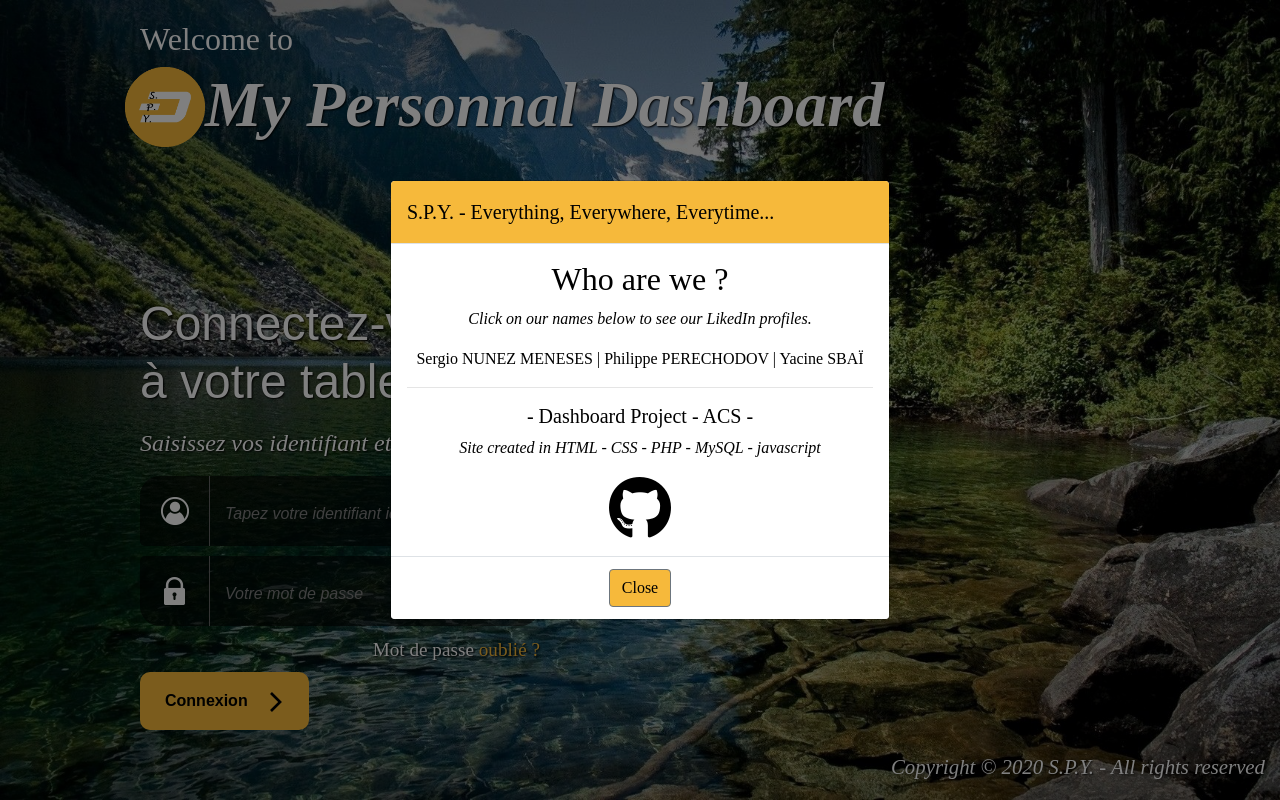
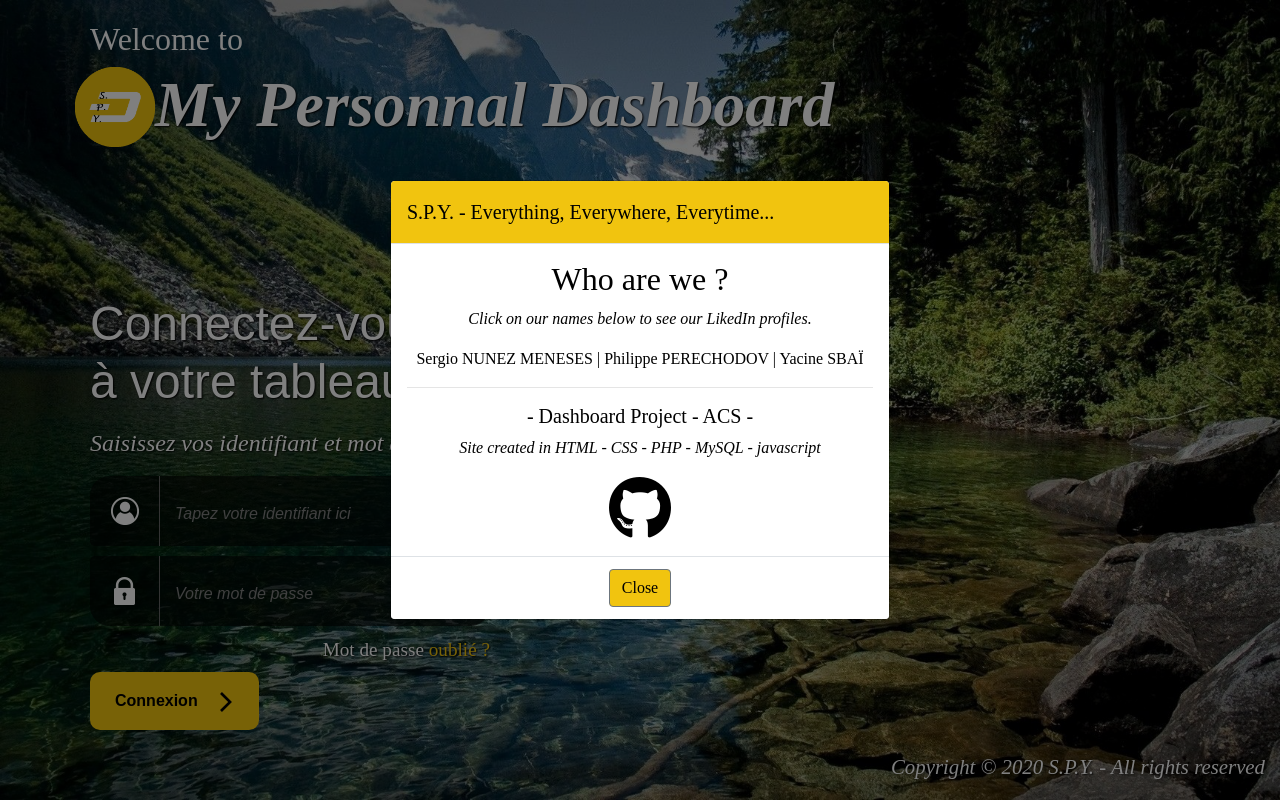
Before and after one commit to sergio-nunez-meneses/purchase-management-dashboard, a PHP site: page / in a window 1280 px wide, after a click on "S.P.Y.". Run offline with PHP 8.4, Linux system fonts and the light colour scheme; some libraries are stand-ins or nearby versions.

Commit message:
CSS et évolution (problème avec le modal recupId)

```diff
--- a/classes/controllers/UsersController.php
+++ b/classes/controllers/UsersController.php
@@ -54,20 +54,28 @@ class UsersController
 
   public static function check_mail_recup_id()
   {
+      require('../classes/models/RecupIdModel.php');
+
+
       $check_mail = (new RecupIdModel())->test_User_Mail(htmlspecialchars($_POST['mailRecupId']));
+
+      // $check_mail['email'] = 'p.perechodov@codeur.online';
+
+
       if (isset($check_mail['email'])) {
           // Les variables
           $to = htmlspecialchars($_POST['mailRecupId']);
           $subject = 'My Personnal Dashboard - Mes identifiant et mot de passe';
-          $message = 'Login : ' . $check_mail['login'] . ' // Mot de passe : ' . $check_mail['pwd'];
+          // $message = 'Login : ' . $check_mail['login'] . ' // Mot de passe : ' . $check_mail['pwd'];
           $headers = 'From: My Personnal Dashboard';
           // Envoi de l'email
           // mail($to, $subject, $message, $headers); // A CONFIGURER !
+          $_POST['infoMail'] = '<div class="alert alert-success" role="alert">
+  Un e-mail a été envoyé à l\'adresse <br>"' . $_POST['mailRecupId'] . '"<br> avec vos identifiants et mot de passe.<br>Vous le recevrez dans quelques intants.</div>';
       }
       else {
-          $infoMail = "Adresse email inconnue ou erronée.";
+          $_POST['infoMail'] = '<div class="alert alert-danger" role="alert">L\'adresse e-mail <br>"' . $_POST['mailRecupId'] . '"<br> est inconnue ou erronée.<br>Voulez-vous <a href="">créer un compte</a> ?</div>';
       }
-
   }
 
 }
--- a/classes/database/Database.php
+++ b/classes/database/Database.php
@@ -1,5 +1,6 @@
 <?php
 require('tools/sql.php');
+// require('../tools/sql.php');
 
 class Database
 {
--- a/classes/models/RecupIdModel.php
+++ b/classes/models/RecupIdModel.php
@@ -1,4 +1,5 @@
 <?php
+// require('../classes/database/Database.php');
 
 class RecupIdModel extends Database
 {
--- a/index.php
+++ b/index.php
@@ -28,29 +28,6 @@ try {
             throw new Exception('blablabla');
         }
     }
-
-    elseif (isset($_GET['mail'])) {
-      if ($_GET['mail'] == 'try') {
-        if (!empty(htmlspecialchars($_POST['mailRecupId']))) {
-
-            $mail_By_User = htmlspecialchars($_POST['mailRecupId']);
-
-            if (isset($mail_By_User)) {
-              UsersController::check_mail_recup_id();
-            }
-        }
-        else {
-            throw new Exception('Indiquez l\'e-mail que vous avez renseigné lors de la création de votre compte.');
-        }
-      }
-      elseif ($_GET['mail'] == 'OK') {
-        echo 'mail OK';
-      }
-      elseif ($_GET['mail'] == 'KO') {
-        echo 'mail KO';
-      }
-    }
-
     else {
         UsersController::sign_in();
     }
--- /dev/null
+++ b/public/CSS/modalRecupIdStyle.css
@@ -0,0 +1,25 @@
+#modalRecupIdGlobal {
+  text-align: center;
+  color: black;
+  font-family: "Helvetica LT Std", "sans serif";
+}
+
+#modalHeader {
+  background-color: #f1c40f;
+}
+
+#modalBody p {
+  font-style: italic;
+  background-color: rgba(255, 255, 255, 0);
+  height: 122px;
+}
+
+#modalFooter {
+  background-color: rgba(255, 255, 255, 0.8);
+}
+
+#close {
+  margin: auto;
+  color: black;
+  background-color: #f1c40f;
+}
--- a/public/CSS/sign_inStyle.css
+++ b/public/CSS/sign_inStyle.css
@@ -2,7 +2,7 @@
   background-image: url("../images/sign_in_background.jpg"); /* Adresse en relatif donc par rapport au fichier .css */
   background-repeat: no-repeat;
   background-size: cover;
-  min-height:100vh;
+  min-height: 100vh;
   width: auto;
   display: flex;
   font-family: "Arial", "sans serif";
@@ -14,7 +14,7 @@
 }
 
 .contenu {
-  margin-left: 10%;
+  margin-left: 6%;
   margin-top: auto;
   height: 90%;
 }
@@ -82,12 +82,12 @@ h3 {
 
 #user_login {
   border-top-right-radius: 20px !important;
-  color: #f6b93b;
+  color: #f1c40f;
 }
 
 #user_password {
   border-bottom-right-radius: 20px !important;
-  color: #f6b93b;
+  color: #f1c40f;
 }
 
 .field span {
@@ -128,11 +128,11 @@ h3 {
 }
 
 #oubli_form span {
-  color: #f6b93b;
+  color: #f1c40f;
 }
 
 #oubli_form:hover a {
-  color: #f6b93b;
+  color: #f1c40f;
 }
 
 #oubli_form:hover span {
@@ -144,7 +144,7 @@ h3 {
 #btn_valide_connexion {
   color: black;
   font-weight: bold;
-  background-color: #f6b93b;
+  background-color: #f1c40f;
   border-radius: 10px;
   transition: all 0.3s ease-in-out;
   text-decoration: none;
@@ -173,22 +173,18 @@ footer a {
 
 footer a:hover {
   text-decoration: none;
-  color: #f6b93b;
+  color: #f1c40f;
   text-shadow: 1px 1px 2px black;
 }
 
-/* Modal (All) */
+/* Footer Modal */
 #modalHeader {
-  background-color: #f6b93b;
+  background-color: #f1c40f;
 }
 
 #modalBody p {
   font-style: italic;
   background-color: rgba(255, 255, 255, 0);
-}
-
-#modalBody p {
-  font-style: italic;
 }
 
 #modalFooter {
@@ -198,10 +194,9 @@ footer a:hover {
 #close {
   margin: auto;
   color: black;
-  background-color: #f6b93b;
+  background-color: #f1c40f;
 }
 
-/* Footer Modal */
 #modalFooterSpy {
   text-align: center;
   color: black;
@@ -218,7 +213,7 @@ footer a:hover {
 
 #modalFooterSpy a:hover {
   text-decoration: none;
-  color: #f6b93b;
+  color: #f1c40f;
 }
 
 #github {
@@ -226,16 +221,16 @@ footer a:hover {
 }
 
 #github:hover {
-  color: #f6b93b;
+  color: #f1c40f;
 }
 
 #github i {
   font-size: 400%;
 }
 
-/* Recupid Modal */
-#modalRecupId {
-  text-align:left;
-  color: black;
-  font-family: "Helvetica LT Std", "sans serif";
+/* RecupId Modal */
+#modalRecupId iframe {
+  height: 325px;
+  width: auto;
+  border: 0px;
 }
--- a/views/modalRecupId.php
+++ /dev/null
@@ -1,16 +0,0 @@
-<div id="modalHeader" class="modal-header">
-    <h5 class="modal-title">Identifiant ou mot de passe oublié ?</h5>
-</div>
-<div id="modalBody" class="modal-body">
-    <p>Renseignez votre e-mail ci-dessous.<br>
-    Vous les recevrez d'ici quelques instants à l'adresse e-mail renseignée.</p>
-    <form class="" action="index.php" method="post">
-        <div class="form-group">
-            <input name="mailRecupId" type="email" class="form-control" required="required" autocomplete="off" placeholder="Tapez votre e-mail" pattern=".*@.*[.].*">
-        </div>
-        <div id="modalFooter" class="modal-footer">
-            <button id="close" type="button" class="btn btn-secondary" data-dismiss="modal">Cancel</button>
-            <button id="close" type="submit" name="sendMyId" class="btn btn-secondary">Send</button>
-        </div>
-    </form>
-</div>
--- a/views/sign_inView.php
+++ b/views/sign_inView.php
@@ -65,6 +65,7 @@ ob_start(); ?>
 </div>
 
 
+
 <!-- Modal du footer -->
 <div class="modal fade" id="modalFooterSpy" tabindex="-1" aria-labelledby="modalSpyDev" aria-hidden="true">
     <div class="modal-dialog modal-dialog-centered">
@@ -80,18 +81,10 @@ ob_start(); ?>
 <div class="modal fade" id="modalRecupId" tabindex="-1" role="dialog" aria-labelledby="modalRecupId" aria-hidden="true">
     <div class="modal-dialog modal-dialog-centered">
         <div class="modal-content">
-            <?php
-                include('views/modalRecupId.php');
-            ?>
+            <iframe class="rounded" src="views/modalRecupIdView.php"></iframe>
         </div>
     </div>
 </div>
-
-
-
-
-
-
 
 <?php
 $content = ob_get_clean();
--- a/views/testView.php
+++ b/views/testView.php
@@ -4,8 +4,7 @@ $specialStyleCSS = null;
 $specialJS = null;
 
 ob_start(); ?>
-
-<p>Login et Passaword OK : page de l'utilisateur</p>
+<p>Login et Password OK : page de l'utilisateur</p>
 
 <a href="index.php">Retour</a>
 
@@ -22,7 +21,9 @@ echo $_SESSION['pwd'];
 echo $_SESSION['email'];
 
 var_dump($_SESSION['logged']);
+?>
 
+<?php
 $content = ob_get_clean(); ?>
 
 <?php require('template.php'); ?>
```
Also changed, not shown: views/modalRecupIdView.php (added, +48 -0 lines), public/images/logo.png, public/images/o_6.png (added).
